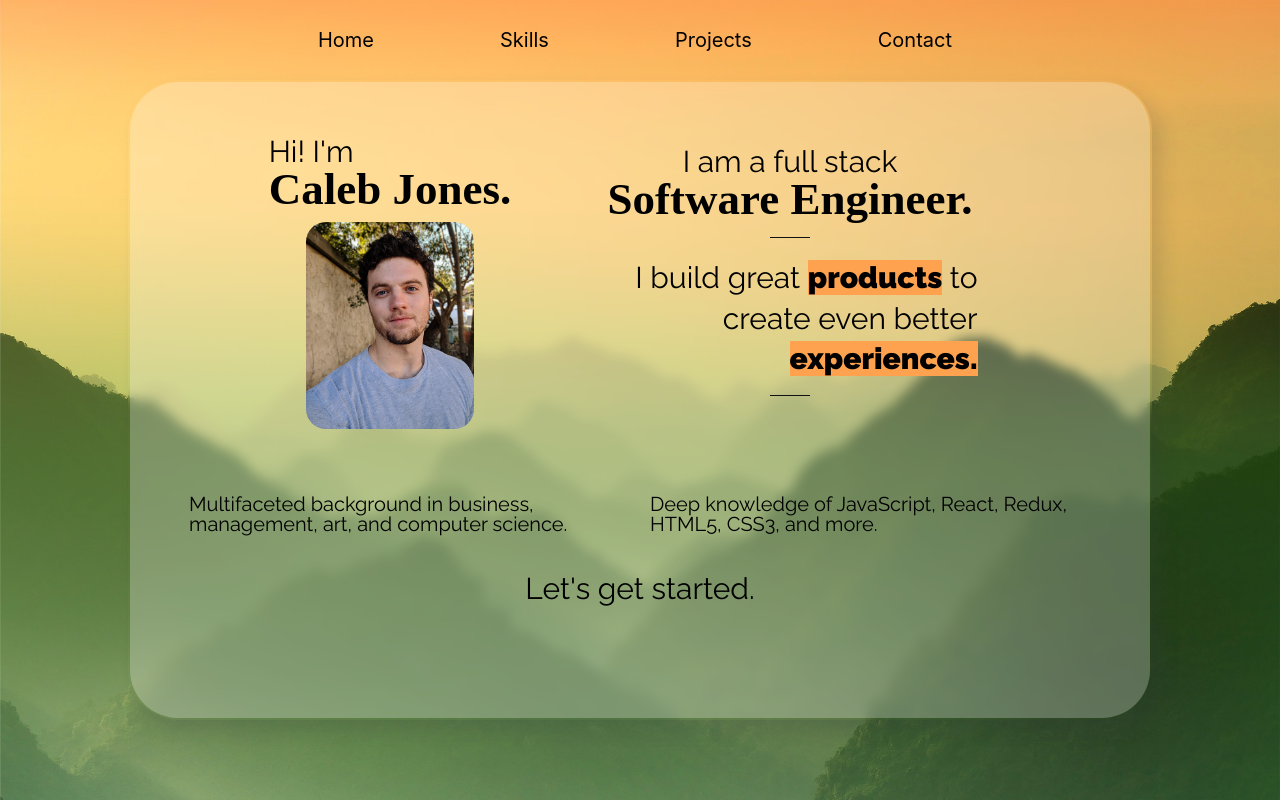
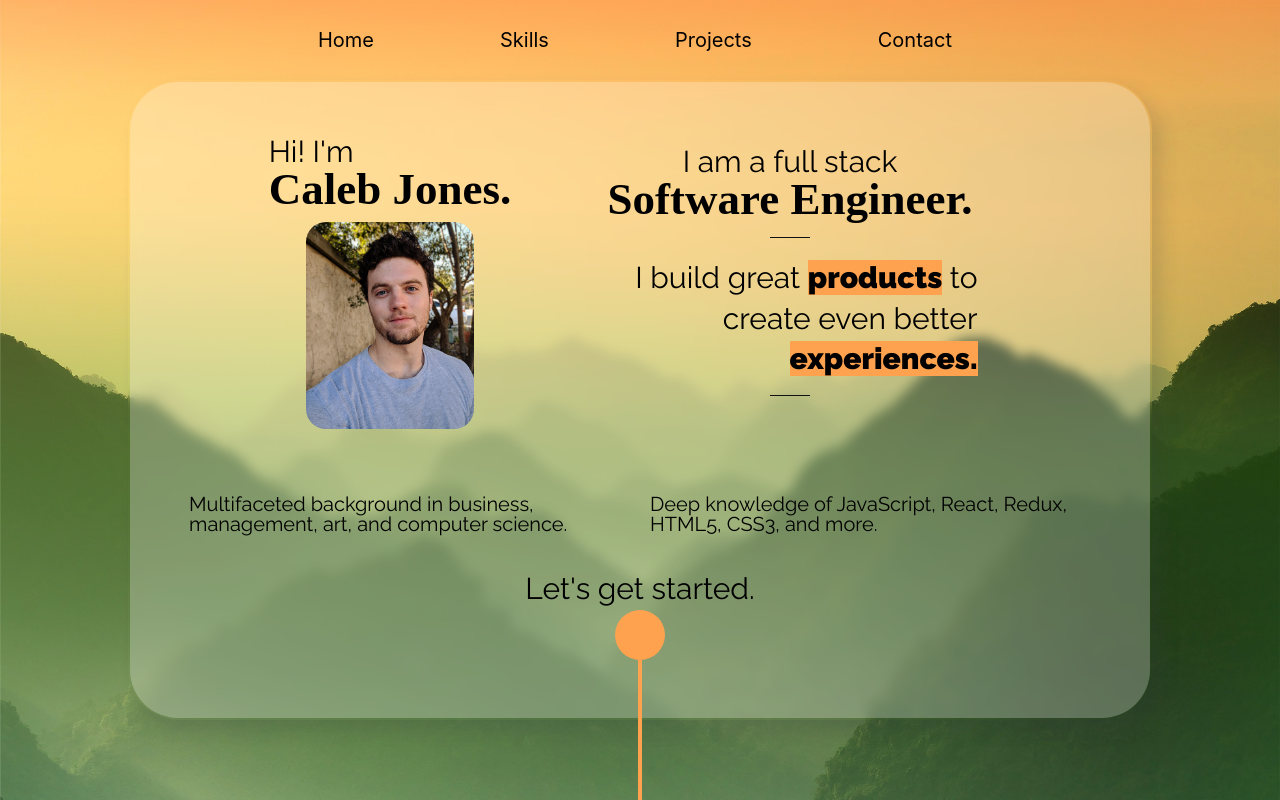
Before and after one commit to calebjo/portfolio-site, a Next.js app: page / in a window 1280 px wide. Built offline with nearby package versions, Linux system fonts and the light colour scheme; a web font is replaced by a local one.

Commit message:
Add ball backj

```diff
--- a/pages/components/home_section.jsx
+++ b/pages/components/home_section.jsx
@@ -11,10 +11,10 @@ export default class HomeSection extends React.Component {
     render() {
         return(
             <div className="home__container">
-                {/* <div className="guide__container">
+                <div className="guide__container">
                     <div className="guide__ball" />
                     <div className="guide__line" />
-                </div> */}
+                </div>
                 <div className="home__main-panel">
                     <div className="home__upper">
                         <div className="home__profile">
--- a/pages/index.js
+++ b/pages/index.js
@@ -29,6 +29,7 @@ export const Home = () => {
 
     const handleScroll = (e) => {
         const scrolled = e.target.scrollTop
+        console.log(scrolled)
         const rate = scrolled * 0.125
         setScrollRate(`50% ${-rate}px`)
         if (scrolled === 0) {
@@ -39,7 +40,7 @@ export const Home = () => {
     }
 
     return (
-        <div className={styles.container}onScroll={handleScroll}>
+        <div className={styles.container} onScroll={handleScroll}>
             <Head>
                 <title>Caleb Jones</title>
                 <meta name="description" content="A multifaceted full stack Software Engineer" />
--- a/styles/home.scss
+++ b/styles/home.scss
@@ -135,18 +135,16 @@
     align-items: center;
     z-index: 2;
     position: absolute;
-    width: 6rem;
-    height: 4000px;
-    bottom: calc(-3875px - 3%);
+    bottom: 0;
     .guide__ball {
-        width: 4rem;
-        height: 4rem;
-        border-radius: 6rem;
+        width: 5rem;
+        height: 5rem;
+        border-radius: 4rem;
         background: #ffa24f;
     }
     .guide__line {
         width: 4px;
-        height: 100%;
+        height: 27.5vh;
         background: #ffa24f;
     }
 }
```
